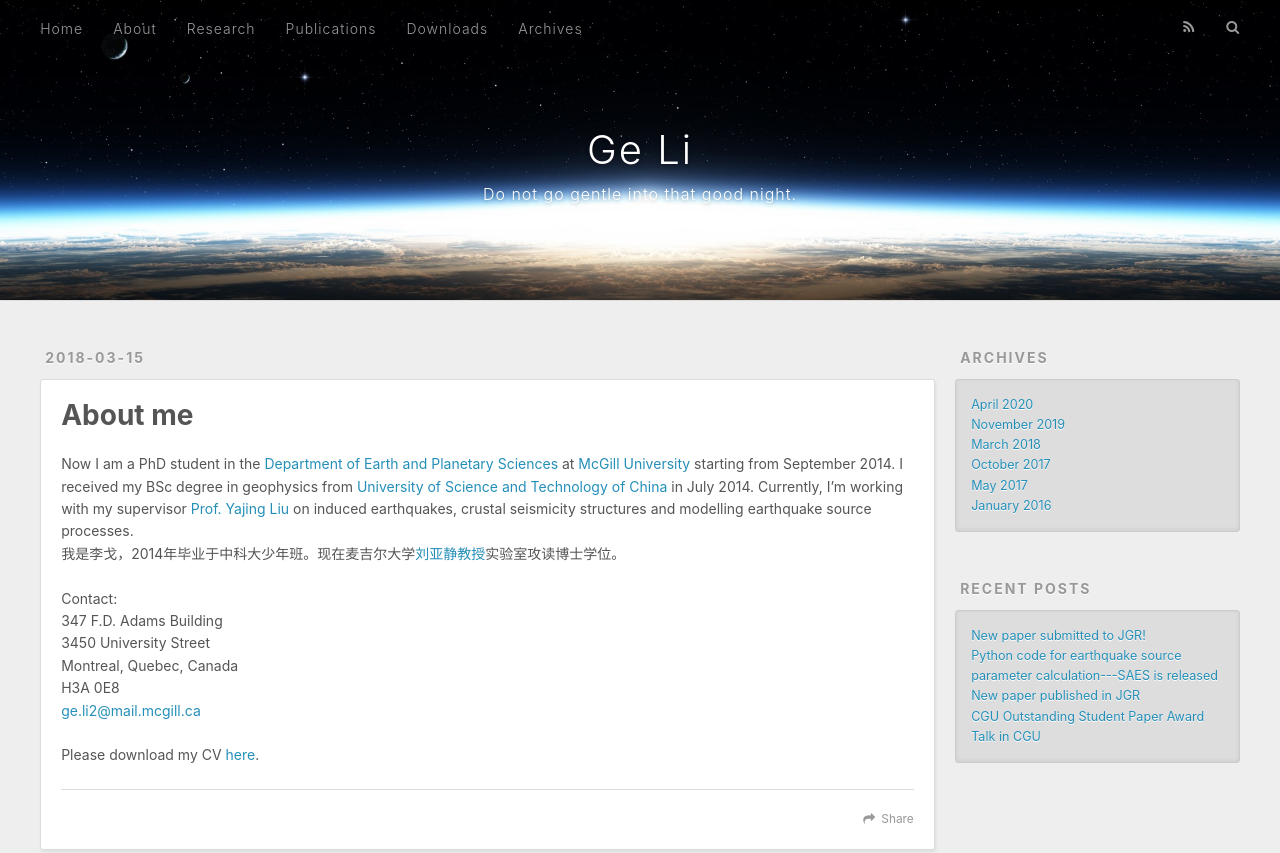
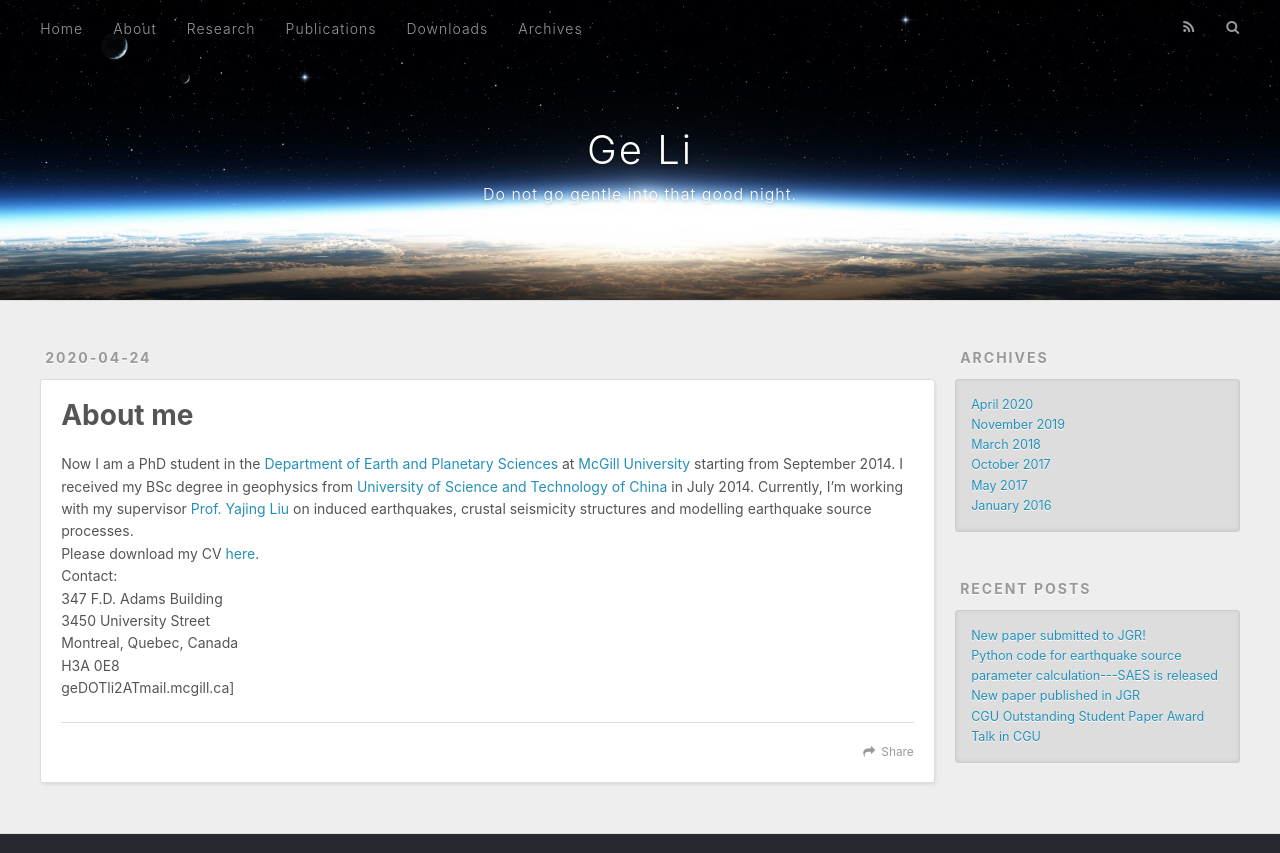
Before and after one commit to McGeLi/McGeLi.github.io, a plain HTML site: page About/index.html in a window 1280 px wide. Shown: the top 853 px of the page. Drawn offline with nearby package versions, Linux system fonts and the light colour scheme.

Commit message:
Site updated: 2020-04-24 19:10:29

```diff
--- a/About/index.html
+++ b/About/index.html
@@ -14,8 +14,8 @@
 <meta property="og:site_name" content="Ge Li">
 <meta property="og:description" content="Now I am a PhD student in the Department of Earth and Planetary Sciences at McGill University starting from September 2014. I received my BSc degree in geophysics from University of Science and Techno">
 <meta property="og:locale" content="en_US">
-<meta property="article:published_time" content="2018-03-15T05:20:53.000Z">
-<meta property="article:modified_time" content="2018-07-21T21:57:40.000Z">
+<meta property="article:published_time" content="2020-04-24T04:00:00.000Z">
+<meta property="article:modified_time" content="2020-04-24T23:09:06.614Z">
 <meta property="article:author" content="Ge Li">
 <meta name="twitter:card" content="summary">
 
@@ -81,7 +81,7 @@
         <section id="main"><article id="page-" class="article article-type-page" itemscope itemprop="blogPost">
   <div class="article-meta">
     <a href="/About/index.html" class="article-date">
-  <time datetime="2018-03-15T05:20:53.000Z" itemprop="datePublished">2018-03-15</time>
+  <time datetime="2020-04-24T04:00:00.000Z" itemprop="datePublished">2020-04-24</time>
 </a>
 
   </div>
@@ -100,9 +100,7 @@
 
     <div class="article-entry" itemprop="articleBody">
 
-        <p>Now I am a PhD student in the <a href="http://www.mcgill.ca/eps/" target="_blank" rel="noopener">Department of Earth and Planetary Sciences</a> at <a href="http://www.mcgill.ca/" target="_blank" rel="noopener">McGill University</a> starting from September 2014. I received my BSc degree in geophysics from <a href="http://en.ustc.edu.cn" target="_blank" rel="noopener">University of Science and Technology of China</a> in July 2014. Currently, I’m working with my supervisor <a href="https://liumcgill.wordpress.com/" target="_blank" rel="noopener">Prof. Yajing Liu</a> on induced earthquakes, crustal seismicity structures and modelling earthquake source processes.<br>我是李戈，2014年毕业于中科大少年班。现在麦吉尔大学<a href="https://liumcgill.wordpress.com/" target="_blank" rel="noopener">刘亚静教授</a>实验室攻读博士学位。</p>
-<p>Contact:<br>  347 F.D. Adams Building<br>  3450 University Street<br>  Montreal, Quebec, Canada<br>  H3A 0E8<br>  <a href="mailto:ge.li2@mail.mcgill.ca">ge.li2@mail.mcgill.ca</a></p>
-<p>Please download my CV <a href="/CV/CV_Research.pdf">here</a>.</p>
+        <p>Now I am a PhD student in the <a href="http://www.mcgill.ca/eps/" target="_blank" rel="noopener">Department of Earth and Planetary Sciences</a> at <a href="http://www.mcgill.ca/" target="_blank" rel="noopener">McGill University</a> starting from September 2014. I received my BSc degree in geophysics from <a href="http://en.ustc.edu.cn" target="_blank" rel="noopener">University of Science and Technology of China</a> in July 2014. Currently, I’m working with my supervisor <a href="https://liumcgill.wordpress.com/" target="_blank" rel="noopener">Prof. Yajing Liu</a> on induced earthquakes, crustal seismicity structures and modelling earthquake source processes.<br>Please download my CV <a href="CV/CV_Research.pdf">here</a>.<br>Contact:<br>  347 F.D. Adams Building<br>  3450 University Street<br>  Montreal, Quebec, Canada<br>  H3A 0E8<br>  geDOTli2ATmail.mcgill.ca]</p>
 
 
     </div>
```
